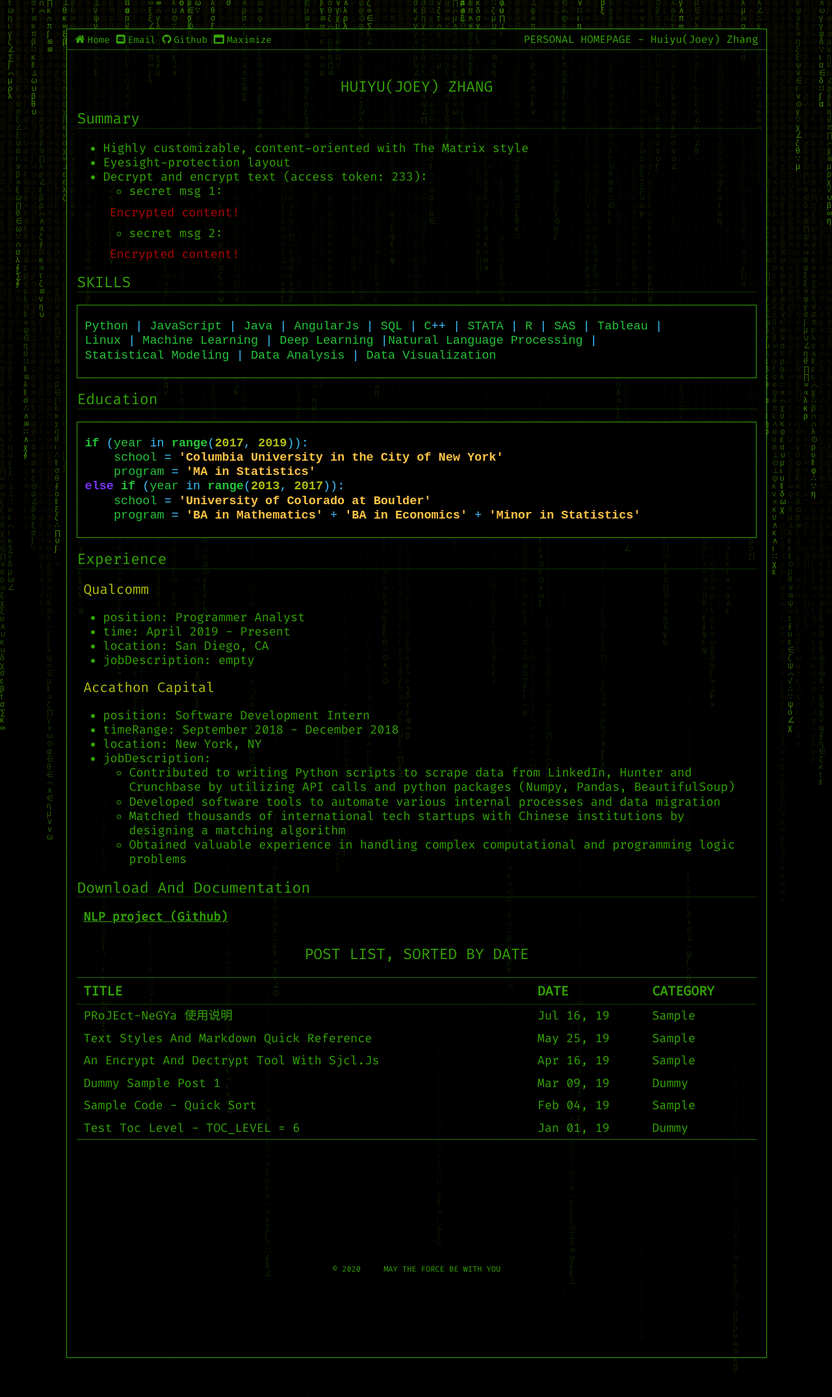
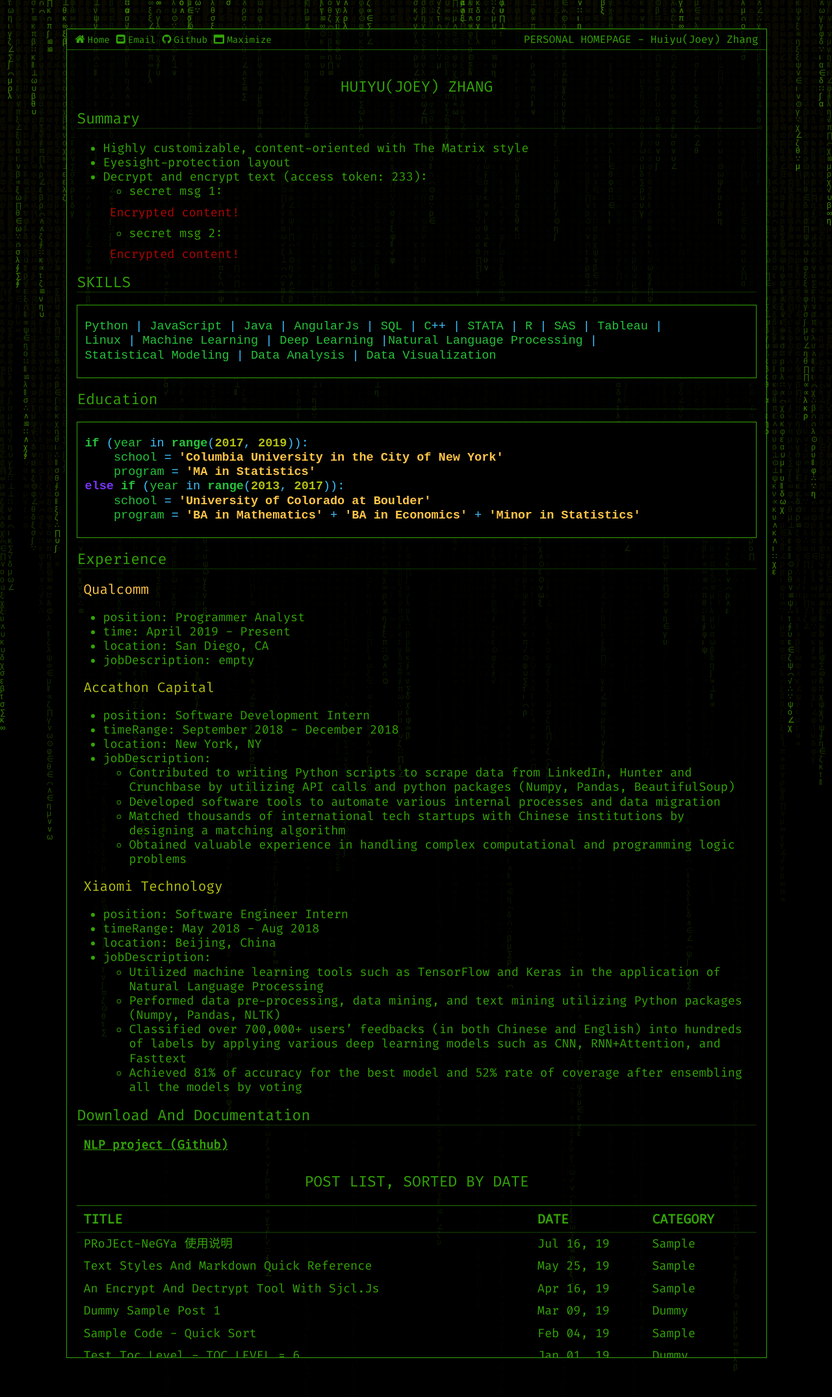
Before and after one commit to Jooooooooooey/Jooooooooooey.github.io, a Jekyll site: the page built from pages/index.md, in a window 1280 px wide. Shown: the top 2150 px of the page at 65% size. Built offline with Jekyll 4.4.1, drawn with Linux system fonts in a browser that asks for light colours.

Commit message:
Update index.md

````diff
--- a/pages/index.md
+++ b/pages/index.md
@@ -44,7 +44,7 @@ permalink: /
 ```
 
 ## Experience
-<span style="color:#b4c013; font-size:21px"> Qualcomm </span>
+<span style="color:#ffc547; font-size:21px"> Qualcomm </span>
 * position: Programmer Analyst
 * time:  April 2019 - Present
 * location: San Diego, CA
@@ -60,6 +60,16 @@ permalink: /
 	* Matched thousands of international tech startups with Chinese institutions by designing a matching algorithm
 	* Obtained valuable experience in handling complex computational and programming logic problems
 
+<span style="color:#b4c013; font-size:21px"> Xiaomi Technology </span>
+* position: Software Engineer Intern
+* timeRange: May 2018 - Aug 2018
+* location: Beijing, China
+* jobDescription:
+	* Utilized machine learning tools such as TensorFlow and Keras in the application of Natural Language Processing
+	* Performed data pre-processing, data mining, and text mining utilizing Python packages (Numpy, Pandas, NLTK)
+	* Classified over 700,000+ users’ feedbacks (in both Chinese and English) into hundreds of labels by applying various deep learning models such as CNN, RNN+Attention, and Fasttext
+	* Achieved 81% of accuracy for the best model and 52% rate of coverage after ensembling all the models by voting
+
 
 ## Download and Documentation
 
````
